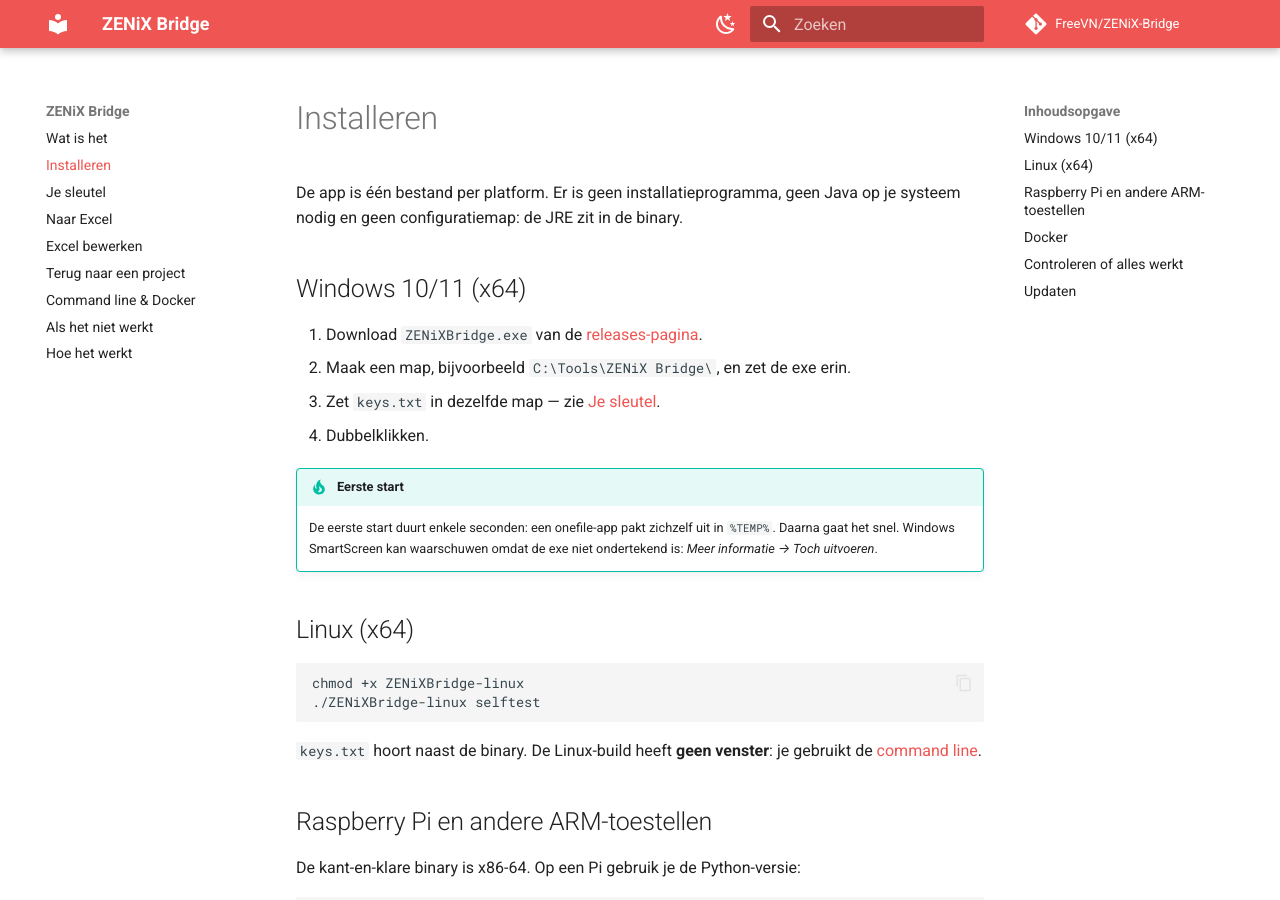
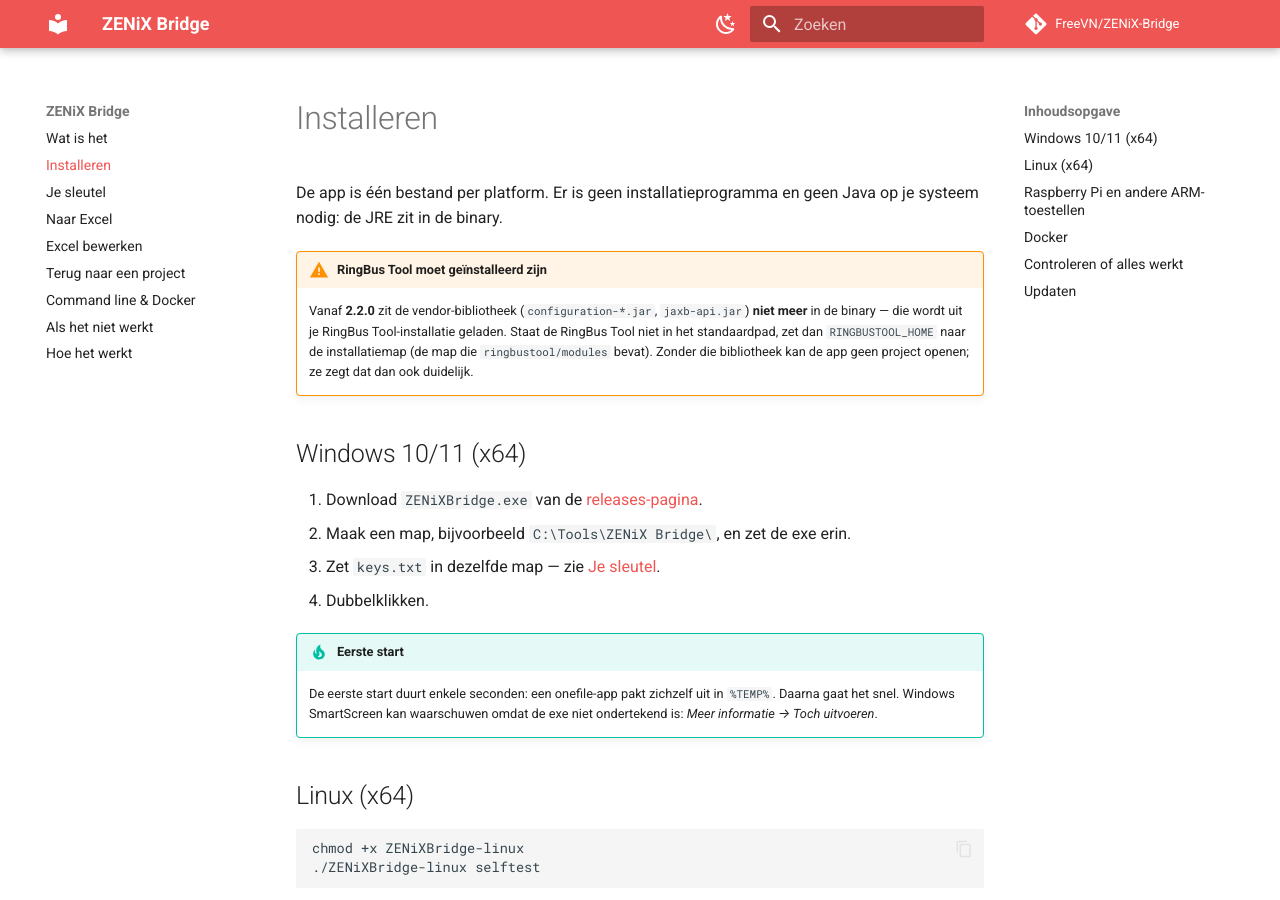
Before and after one commit to FreeVN/ZENiX-Bridge, an MkDocs documentation site: the page built from docs/installatie.md, in a window 1280 px wide and 900 px high. Built offline with MkDocs 1.6.1 and Material for MkDocs 9.7.7, drawn with Linux system fonts in a browser that asks for light colours; comment, search, counter and statistics services are not loaded.

Commit message:
docs(installatie): RingBus Tool is vereist vanaf 2.2.0
De vendor-bibliotheek zit niet meer in de binary; RINGBUSTOOL_HOME is de
terugval als de installatie niet in het standaardpad staat.

```diff
--- a/docs/installatie.md
+++ b/docs/installatie.md
@@ -1,7 +1,15 @@
 # Installeren
 
-De app is één bestand per platform. Er is geen installatieprogramma, geen Java
-op je systeem nodig en geen configuratiemap: de JRE zit in de binary.
+De app is één bestand per platform. Er is geen installatieprogramma en geen Java
+op je systeem nodig: de JRE zit in de binary.
+
+!!! warning "RingBus Tool moet geïnstalleerd zijn"
+    Vanaf **2.2.0** zit de vendor-bibliotheek (`configuration-*.jar`,
+    `jaxb-api.jar`) **niet meer** in de binary — die wordt uit je RingBus
+    Tool-installatie geladen. Staat de RingBus Tool niet in het standaardpad,
+    zet dan `RINGBUSTOOL_HOME` naar de installatiemap (de map die
+    `ringbustool/modules` bevat). Zonder die bibliotheek kan de app geen project
+    openen; ze zegt dat dan ook duidelijk.
 
 ## Windows 10/11 (x64)
 
```
